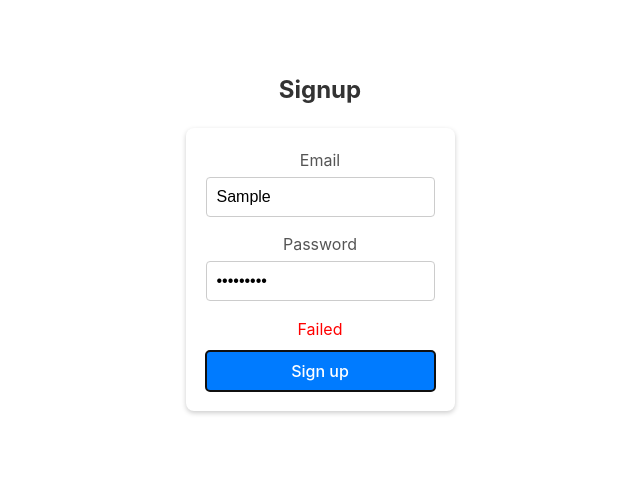
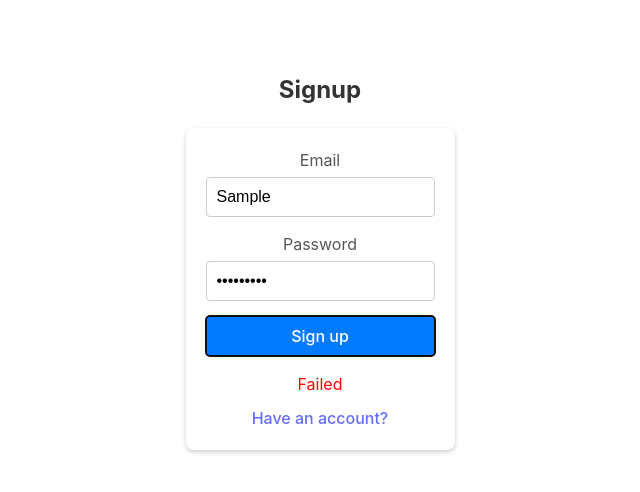
Before and after one commit to DavidPalmgren/js-ramverk, a React (Vite) app: page /~dapa22/editor/signup in a window 1280 px wide. Both pictures are taken after typing "Sample", "Sample123" into the empty fields and a click on the button "Sign up". Shown: the top 492 px of the page, without its empty margins (320-960 px from the left). Built offline with nearby package versions, Linux system fonts and the light colour scheme; no server answers.

Commit message:
fix some links for login/signup

```diff
--- a/src/routes/CreateAccount.tsx
+++ b/src/routes/CreateAccount.tsx
@@ -1,5 +1,5 @@
 import { useState } from 'react';
-import { useNavigate } from 'react-router-dom';
+import { useNavigate, Link } from 'react-router-dom';
 
 export default function CreateAccount () {
   const [email, setUsername] = useState('');
@@ -56,10 +56,12 @@ export default function CreateAccount () {
             required
           />
         </div>
-        {error && <p className="error-message">{error}</p>}
         <button type="submit" className="button-blue2">
           Sign up
         </button>
+        {error && <p className="error-message">{error}</p>}
+        <Link to="/login">Have an account?</Link>
+
       </form>
     </div>
   );
--- a/src/routes/Login.tsx
+++ b/src/routes/Login.tsx
@@ -1,5 +1,5 @@
 import { useState } from 'react';
-import { useNavigate } from 'react-router-dom';
+import { useNavigate, Link } from 'react-router-dom';
 
 export default function Login() {
   const [email, setUsername] = useState('');
@@ -67,6 +67,7 @@ export default function Login() {
         </button>
 
         {error && <p className="error-message">{error}</p>}
+        <Link to="/signup">No account?</Link>
       </form>
     </div>
   );
```
Also changed, not shown: 1 other file (tests, documents, lock files or other folders).
